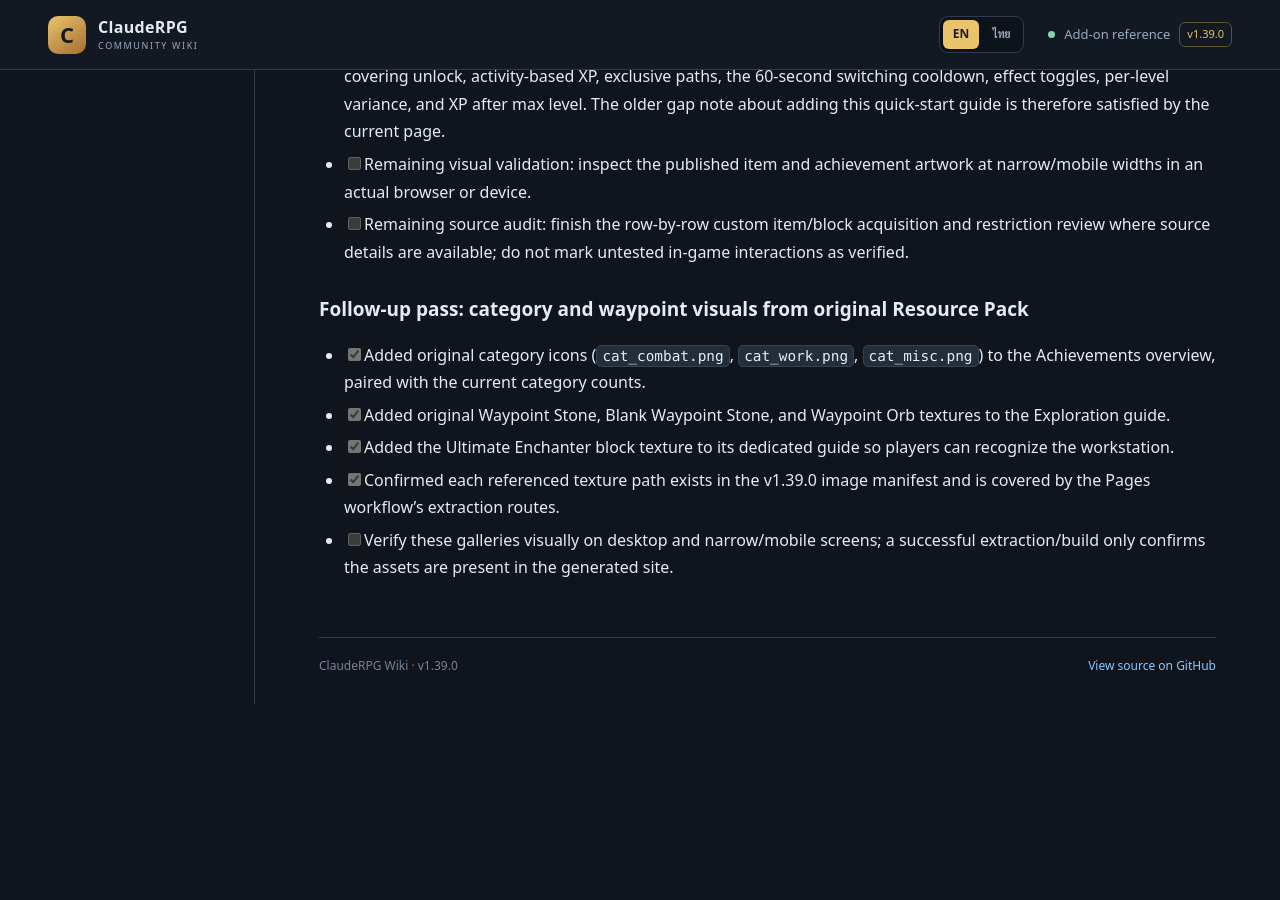
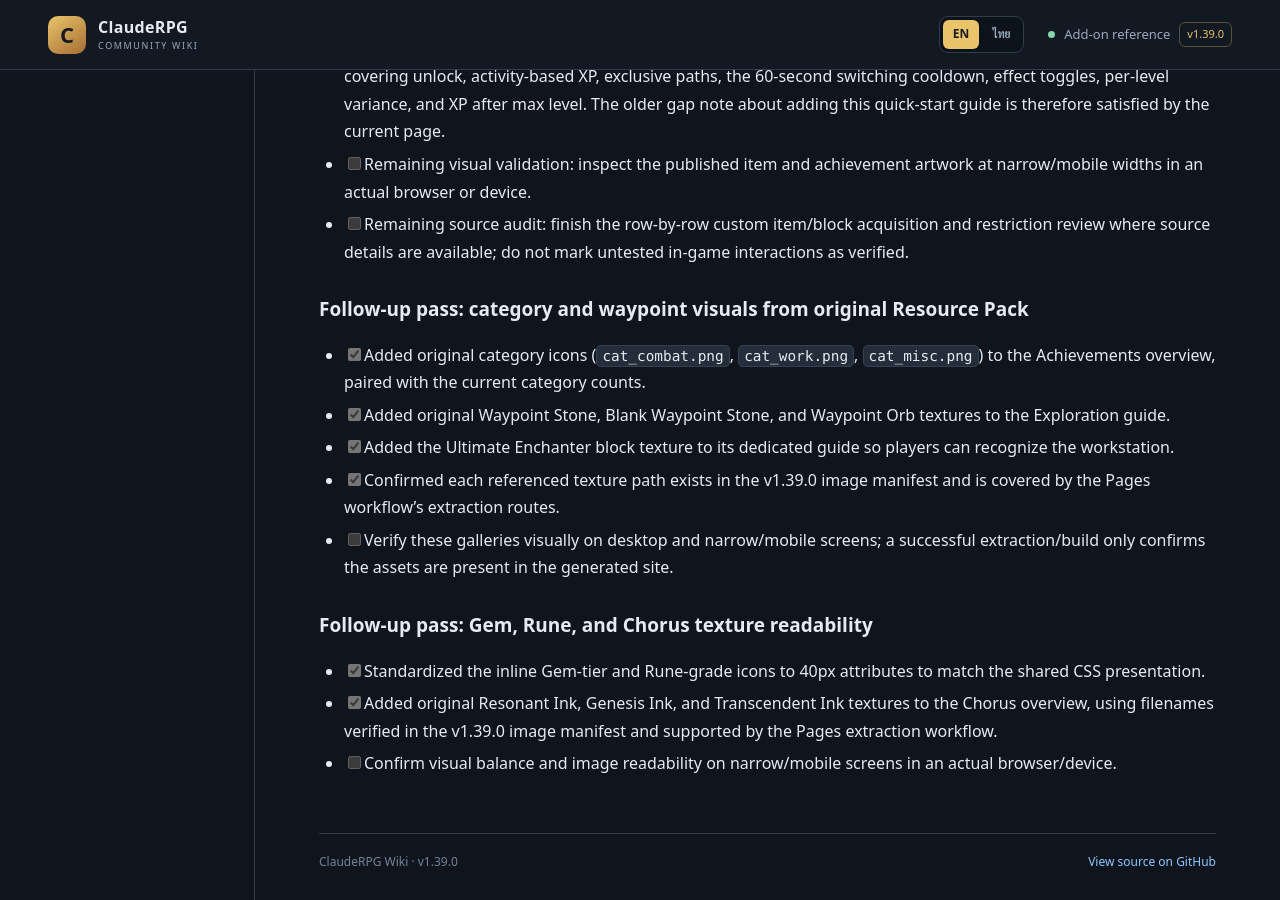
Before and after one commit to miniTorch25/ClaudeRPG-Wiki-V2, a Jekyll site: the page built from CONTENT-GAP-AUDIT.md, in a window 1280 px wide and 900 px high, scrolled down 18711 px. Built offline with Jekyll 4.4.1, drawn with Linux system fonts in a browser that asks for light colours; our own code applies the rules of GitHub Pages for plain Markdown files; before the commit the page ends 19415 px from its top, so only the background shows below that.

Commit message:
Docs: record Gem Rune and Chorus visual pass

```diff
--- a/CONTENT-GAP-AUDIT.md
+++ b/CONTENT-GAP-AUDIT.md
@@ -422,3 +422,10 @@ Use these labels in editorial notes while drafting:
 - [x] Added the Ultimate Enchanter block texture to its dedicated guide so players can recognize the workstation.
 - [x] Confirmed each referenced texture path exists in the v1.39.0 image manifest and is covered by the Pages workflow's extraction routes.
 - [ ] Verify these galleries visually on desktop and narrow/mobile screens; a successful extraction/build only confirms the assets are present in the generated site.
+
+
+### Follow-up pass: Gem, Rune, and Chorus texture readability
+
+- [x] Standardized the inline Gem-tier and Rune-grade icons to 40px attributes to match the shared CSS presentation.
+- [x] Added original Resonant Ink, Genesis Ink, and Transcendent Ink textures to the Chorus overview, using filenames verified in the v1.39.0 image manifest and supported by the Pages extraction workflow.
+- [ ] Confirm visual balance and image readability on narrow/mobile screens in an actual browser/device.
```
